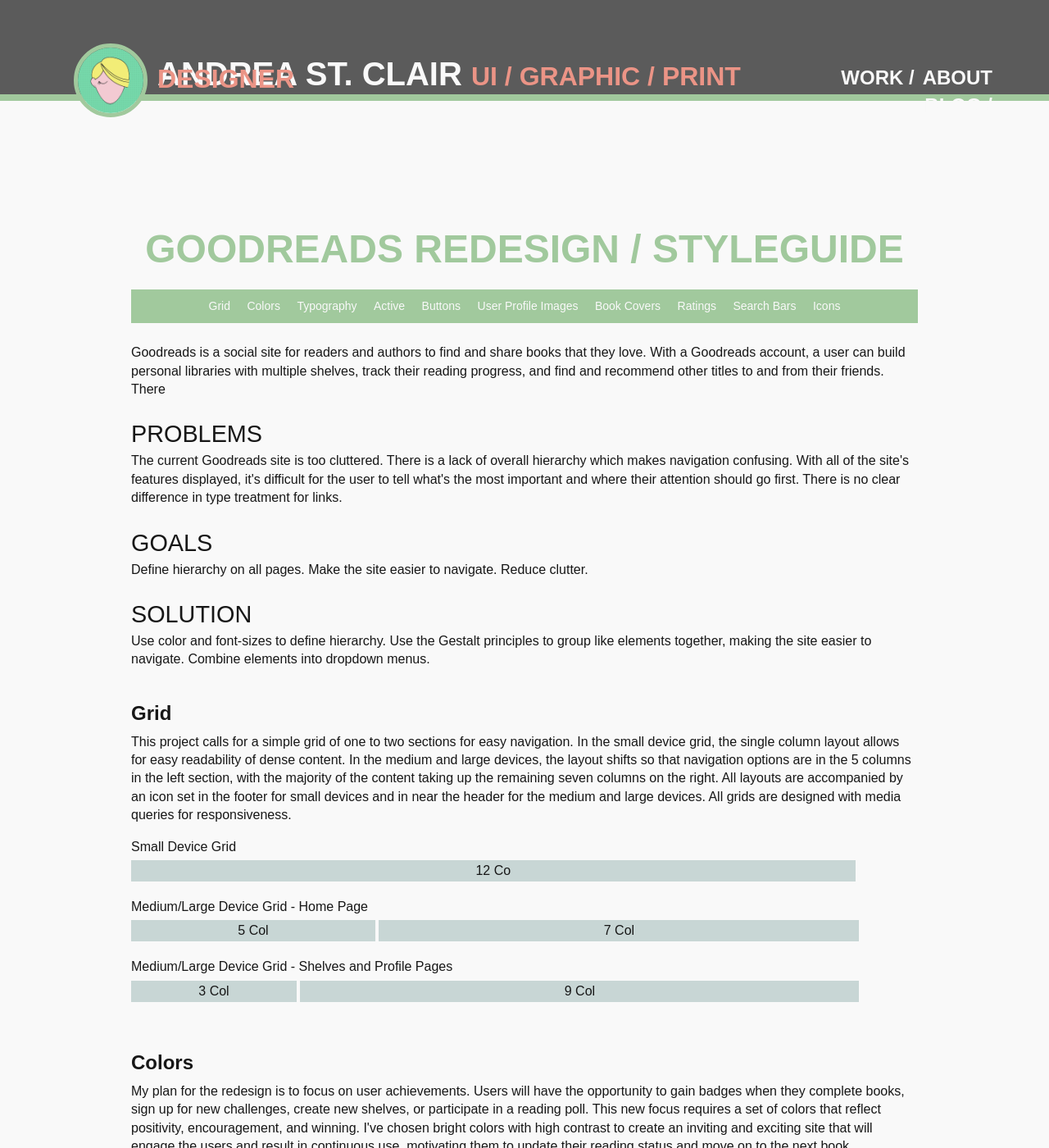
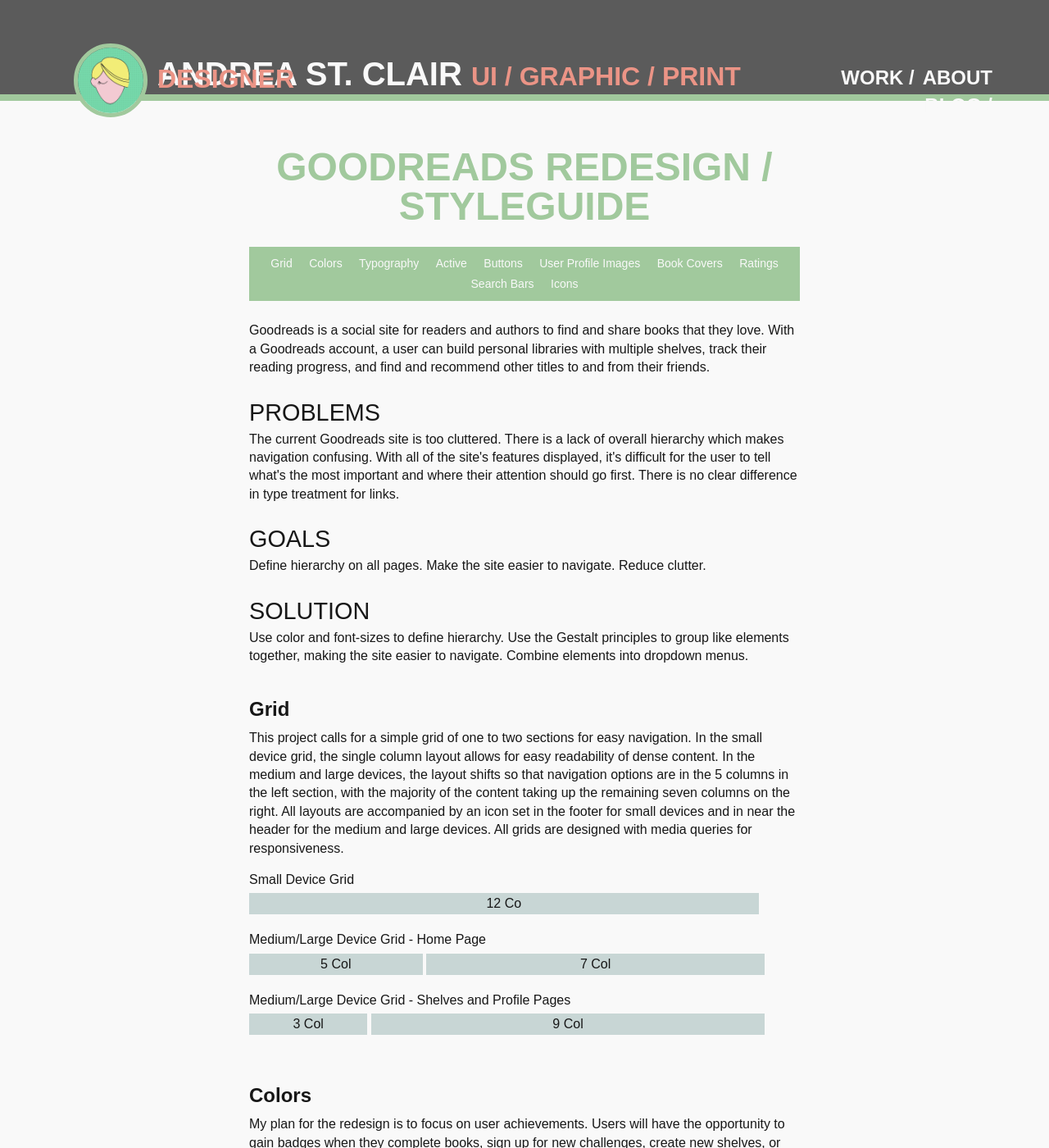
Before and after one commit to andreastclair/andreastclair.github.io, a Jekyll site: the page built from gr-styleguide.html, in a window 1280 px wide and 1400 px high. Shown: the whole window at 82% size. Built offline with Jekyll 4.4.1, drawn with Linux system fonts in a browser that asks for light colours; some of the changed text lies outside the part shown.

Commit message:
updated styleguide

```diff
--- a/_sass/_max-media.scss
+++ b/_sass/_max-media.scss
@@ -207,5 +207,16 @@
 			}
 		}
 	}
+// ===============================
+// GR Redesign
+// ===============================
+
+	.style-guide {
+		padding-top: 130px;
+		width: 70%;
+		margin: 0 auto;
+		.row {
+		}
+	}
 
 }
--- a/css/main.scss
+++ b/css/main.scss
@@ -347,20 +347,23 @@
 	font-family: "futura-pt",sans-serif;
 	line-height: 1.6;
 	@include font(1);
-	.bold {
+ }
+
+ .bold {
 		font-weight: bold;
 		line-height: 1.6;
 		color: $black;
 		@include font(1);
-	}
- }
+}
 
- span {
-	font-family: "futura-pt",sans-serif;
- }
+ // span {
+	// font-family: "futura-pt",sans-serif;
+ // }
+
  .header {
 		@include font(2);
 	}
+
 .logo {
 	font-weight: bold;
 	color: $black;
@@ -374,13 +377,13 @@
 	margin-top: 0;
 	line-height: 1;
 }
+
 .bold-link {
 	color: $grblue;
 	font-weight: bold;
 	@include font(1.2);
 	margin-top: 5px;
 }
-
 .reg-link {
 	color: $grblue;
 	@include font(1);
@@ -393,8 +396,6 @@
 
 .style-guide {
 	padding-top: 230px;
-	// width: 60%;
-	// margin: 0 auto;
 	h2 {
 		color: $ltgreen;
 		@include font(3);
@@ -442,6 +443,7 @@
 			margin-top: 30px;
 			font-weight: bold;
 		}
+		// COLORS
 		.box {
 			width: 70px;
 			height: 70px;
@@ -464,6 +466,8 @@
 		.five {
 			background-color: $grpurple;
 		}
+
+		// ICONS
 		.icons {
 			margin: 5px 0 20px 0;
 			max-width: 500px;
@@ -475,6 +479,8 @@
 			margin: 5px 0 20px 0;
 			max-width: 100px;
 		}
+
+		// GRID
 		.col {
 			background-color: $grgrey;
 			display: inline-block;
@@ -497,17 +503,51 @@
 		.right-9 {
 			width: 70%;
 		}
+
+		// ACTIVE
 		.cog {
 			width: 40px;
 			display: block;
 			margin: 10px 0;
 		}
+
+		// BUTTONS
 		.buttons {
 			height: 30px;
 			width: 70px;
 			margin-top: 5px;
 		}
 
+		// USER IMAGES
+		.avatar {
+			background-color: $grgrey;
+			padding: 10px;
+			margin: 5px 10px 30px 0;
+			text-align: left;
+			font-family: "Arial";
+			@include font(0.8);
+			border-radius: 15%;
+		}
+		.user-mobile-home {
+			height: 45px;
+			width: 45px;
+		}
+		.user-desktop-home {
+			height: 48px;
+			width: 48px;
+		}
+		.user-mobile-profile {
+			height: 52px;
+			width: 52px;
+		}
+		.user-desktop-profile {
+			height: 88px;
+			width: 88px;
+		}
+		.friends {
+			height: 31px;
+			width: 31px;
+		}
 	}
 
 
--- a/gr-styleguide.html
+++ b/gr-styleguide.html
@@ -8,13 +8,10 @@
 
 
 		<div class="row">
-			<div class="small-12 medium-12 columns">
 			<h2 id="toc">GOODREADS REDESIGN / STYLEGUIDE</h2>
-			</div>
 		</div>
 
 		<div class="row">
-			<div class="small-12 medium-12 columns">
 			<nav>
 				<ul>
 					<li><a href="#grid">Grid</a></li>
@@ -30,12 +27,10 @@
 				</ul>
 			</nav>
 		</div>
-		</div>
 
 		<div class="row">
-			<div class="small-6 medium-6 columns">
 			<p>
-					Goodreads is a social site for readers and authors to find and share books that they love. With a Goodreads account, a user can build personal libraries with multiple shelves, track their reading progress, and find and recommend other titles to and from their friends. There
+				Goodreads is a social site for readers and authors to find and share books that they love. With a Goodreads account, a user can build personal libraries with multiple shelves, track their reading progress, and find and recommend other titles to and from their friends.
 			</p>
 			<h3>
 				Problems
@@ -57,10 +52,7 @@
 			</p>
 		</div>
 
-		</div>
-
 		<div class="row">
-			<div class="small-12 medium-12 columns">
 			<h4 id="grid">
 				Grid
 			</h4>
@@ -75,10 +67,8 @@
 			<div class="left-3 col">3 Col</div>
 			<div class="right-9 col">9 Col</div>
 		</div>
-		</div>
 
 		<div class="row">
-			<div class="small-12 medium-12 columns">
 			<h4 id="colors">
 				Colors
 			</h4>
@@ -88,12 +78,9 @@
 			 --><div class="box three"><p>#F2EA29</p></div><!--
 			 --><div class="box four"><p>#C8D6D5</p></div><!--
 			 --><div class="box five"><p>#ECEBF2</p></div>
-
-			</div>
 		</div>
 
 		<div class="row">
-			<div class="small-12 medium-12 columns">
 			<h4 id="typography">
 				Typography
 			</h4>
@@ -103,14 +90,12 @@
 			<h6>1 2 3 4 5 6 7 8 9 0</h6>
 			<p>Futura PT regular / 1em / 1.6</p>
 			<br>
-				<h6 class="bold">Aa Bb Cc Dd Ee Ff Gg Hh Ii Jj Kk Ll Mm Nn Oo Pp Qq Rr Ss Tt Uu Vv Ww Xx Yy Zz</span></h6>
-				<h6 class="bold">1 2 3 4 5 6 7 8 9 0</span></h6>
+			<h6 class="bold">Aa Bb Cc Dd Ee Ff Gg Hh Ii Jj Kk Ll Mm Nn Oo Pp Qq Rr Ss Tt Uu Vv Ww Xx Yy Zz</h6>
+			<h6 class="bold">1 2 3 4 5 6 7 8 9 0</h6>
 			<p>Futura PT bold / 1em / 1.6</p>
-			</div>
 		</div>
 
 		<div class="row">
-			<div class="small-12 medium-12 columns">
 			<h4 id="links">
 				Links
 			</h4>
@@ -118,10 +103,8 @@
 			<h6 class="bold-link">buy it now!</h6>
 			<h6>Daniel voted on the <span class="reg-link">Best Books Ever list</span></h6>
 		</div>
-		</div>
 
 		<div class="row">
-			<div class="small-12 medium-12 columns">
 			<h4 id="active">
 				Active
 			</h4>
@@ -130,52 +113,57 @@
 			<h6><span class="active">All</span></h6>
 			<h6>Author | <span class="active">Title</span> | Rating</h6>
 		</div>
-		</div>
 
 		<div class="row">
-			<div class="small-12 medium-12 columns">
 			<h4 id="buttons">
 				Buttons
 			</h4>
 			<p>The only button on the page is used for posting status updates, comments, and ratings.</p>
 			<img class="buttons" src="/images/goodreads-buttons1.svg">
 		</div>
+
+		<div class="row">
+			<h4 id="user-images">
+				User Profile Images
+			</h4>
+			<p>All user images have a 15% border radius to create a rounded corner.</p>
+			<br>
+			<p>User profile image for home page on small device.</p>
+			<div class="avatar user-mobile-home">35px / 35px</div>
+
+			<p>User profile image for home page on large device.</p>
+			<div class="avatar user-desktop-home">38px / 38px</div>
+
+			<p>User profile image for profile page on small device.</p>
+			<div class="avatar user-mobile-profile">42px / 42px</div>
+
+			<p>User profile image for profile page on large device</p>
+			<div class="avatar user-desktop-profile">78px / 78px</div>
+
+			<p>Friend profile image on all devices</p>
+			<div class="avatar friends">21px / 21px</div>
+
 		</div>
 
 		<div class="row">
-			<div class="small-12 medium-12 columns">
-				<h4 id="user-images">
-					User Profile Images
-				</h4>
-			</div>
-		</div>
-
-		<div class="row">
-			<div class="small-12 medium-12 columns">
 			<h4 id="book-covers">
 				Book Covers
 			</h4>
 		</div>
-		</div>
 
 		<div class="row">
-			<div class="small-12 medium-12 columns">
 			<h4 id="ratings">
 				Ratings
 			</h4>
 		</div>
-		</div>
 
 		<div class="row">
-			<div class="small-12 medium-12 columns">
 			<h4 id="search-bars">
 				Search Bars
 			</h4>
 		</div>
-		</div>
 
 		<div class="row">
-			<div class="small-12 medium-12 columns">
 			<h4 id="icons">
 				Icons
 			</h4>
@@ -188,8 +176,6 @@
 			<p>The arrow icon is used for the "back to top" option on the shelves page so that users can jump back to the top of their shelf without having to scroll. The pencil icon is so that users can quickly and easily edit their shelves.</p>
 			<img class="icons-small" src="/images/goodreads-icons4.svg">
 			<p>The Achievements icon will show on a users' profile page inside of the Achievements tab. This icon represents personal successes such as completing a book, reaching a milestone in their reading challenge, adding a shelf, participating in a poll, or joining Goodreads. This icon will have a 10px margin surrounding it on all sides.</p>
-
-			</div>
 		</div>
 
 	</div>
```
Lines whose indentation alone changed are shown as unchanged.
